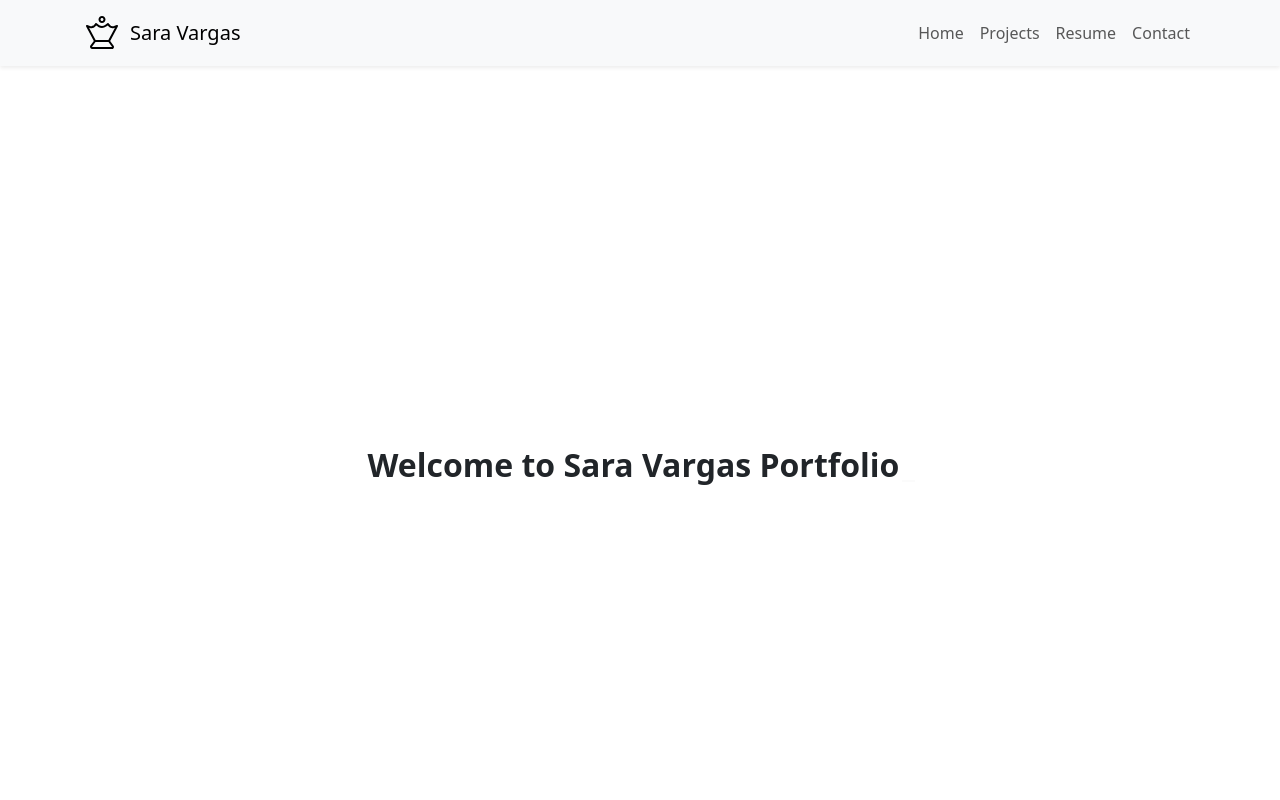
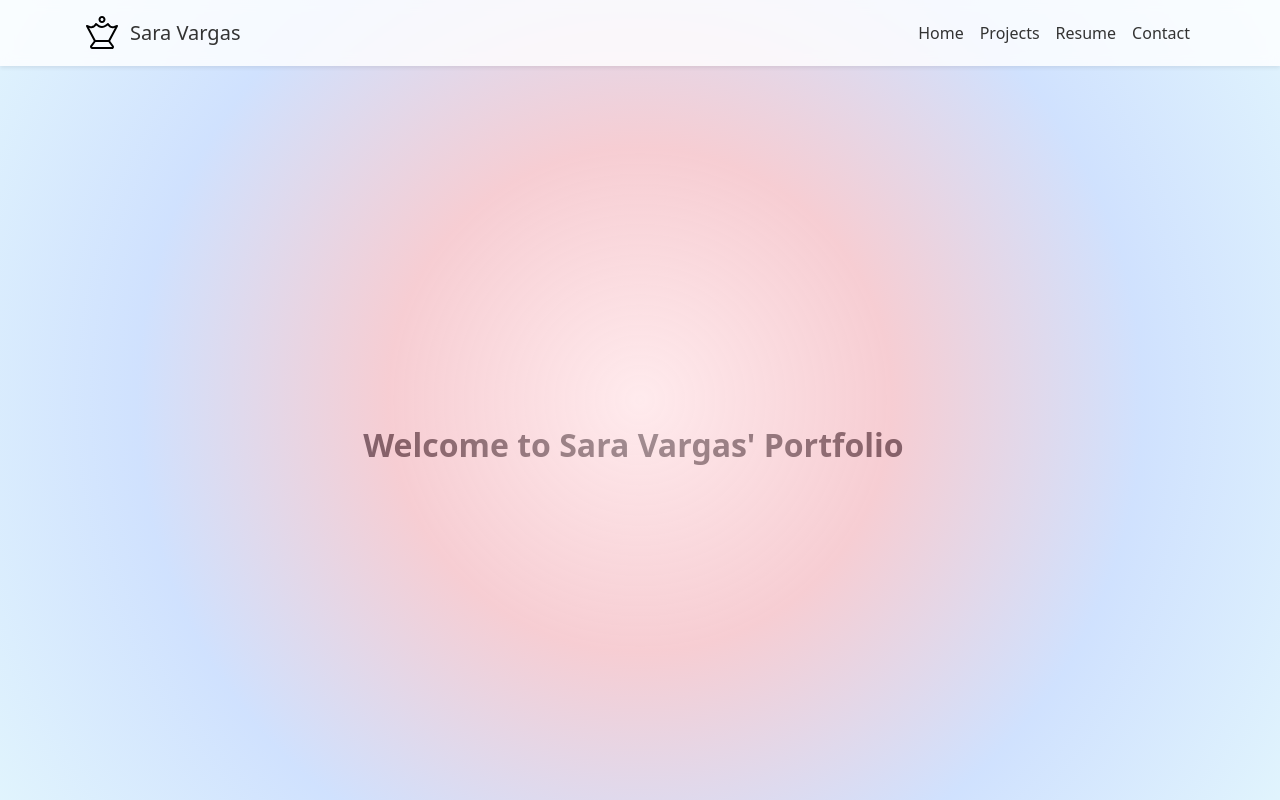
Before and after one commit to saravargas88/personal-website, a React (Vite) app in the folder sarawebsite/: page / in a window 1280 px wide. Shown: the top 800 px of the page. Built offline with nearby package versions, Linux system fonts and the light colour scheme.

Commit message:
third commit

```diff
--- a/sarawebsite/index.html
+++ b/sarawebsite/index.html
@@ -6,8 +6,12 @@
     <meta name="viewport" content="width=device-width, initial-scale=1.0" />
     <title>Sara Vargas</title>
   </head>
+
   <body>
-    <div id="root"></div>
-    <script type="module" src="/src/main.tsx"></script>
-  </body>
+  <div class="background-container"></div>
+  <div id="root"></div>
+  <script type="module" src="/src/main.tsx"></script>
+</body>
+
+
 </html>
--- a/sarawebsite/package.json
+++ b/sarawebsite/package.json
@@ -15,6 +15,7 @@
     "react": "^19.1.1",
     "react-bootstrap": "^2.10.10",
     "react-dom": "^19.1.1",
+    "react-icons": "^5.5.0",
     "react-router-dom": "^7.9.1",
     "react-simple-typewriter": "^5.0.1"
   },
--- a/sarawebsite/src/App.css
+++ b/sarawebsite/src/App.css
@@ -1,10 +1,17 @@
 #root {
-  max-width: 1280px;
-  margin: 0 auto;
-  padding: 65px;
+  position: relative;
+  z-index: 1;
   text-align: center;
   width: 100%;
+  padding : 45px;
+  height: 100%;
+}
 
+html, body {
+  margin: 0;
+  padding: 0;
+  background: none; /* or transparent */
+  height: 100%;
 }
 
 .logo {
@@ -42,11 +49,11 @@
 .read-the-docs {
   color: #888;
 }
-.navbar-custom {
+.navbar-custom  {
   background: linear-gradient(
     90deg,
-    rgba(252, 234, 187, 0.8) 0%,   /* #fceabb with 80% opacity */
-    rgba(248, 181, 0, 0.8) 100%    /* #f8b500 with 80% opacity */
+    rgba(255, 255, 255, 0.8) 0%,   /* #fceabb with 80% opacity */
+    rgba(255, 255, 255, 0.8) 100%    /* #f8b500 with 80% opacity */
   );
   backdrop-filter: blur(6px); /* optional frosted glass effect */
   -webkit-backdrop-filter: blur(6px); /* Safari support */
@@ -61,6 +68,14 @@
   color: #000 !important;
 }
 
+footer{
+  margin-top: 20px;
+  background: linear-gradient(
+    90deg,
+    rgba(255, 255, 255, 0.8) 0%,   /* #fceabb with 80% opacity */
+    rgba(255, 255, 255, 0.8) 100%    /* #f8b500 with 80% opacity */
+  );
+}
 
 
 .background-container {
@@ -69,11 +84,5 @@
   left: 0;
   width: 100%;
   height: 100%;
-  overflow: hidden;
-  z-index: -1; /* stays BEHIND other content */
+  z-index: 0; /* sits behind root */
 }
-
-.content-container {
-  position: relative;
-  z-index: 1;
-}
--- a/sarawebsite/src/App.tsx
+++ b/sarawebsite/src/App.tsx
@@ -36,6 +36,8 @@ function App() {
             <Route path="/contact" element={<Contact />} />
             </Routes>
       </div>
+
+      <Footer />
     </BrowserRouter>
     )
 
--- a/sarawebsite/src/components/Contact/contact.tsx
+++ b/sarawebsite/src/components/Contact/contact.tsx
@@ -1,7 +1,41 @@
-
+import { Container, Row, Col, Card } from "react-bootstrap";
+import { AiFillGithub, AiOutlineMail } from "react-icons/ai";
 
 export default function Contact() {
   return (
-    <div>Contact</div>
-  )
+    <Container fluid className="py-5">
+      <h1 className="text-center mb-4">Contact Me</h1>
+      <Row className="justify-content-center">
+        {/* Email Card */}
+        <Col md={5} className="mb-3">
+          <Card className="shadow-sm border-0 h-100 text-center">
+            <Card.Body>
+              <AiOutlineMail size={40} className="mb-3 text-primary" />
+              <Card.Title>Email</Card.Title>
+              <Card.Text>
+                You can reach me at{" "}
+                <a href="mailto:ql2221@nyu.edu">ql2221@nyu.edu</a>
+              </Card.Text>
+            </Card.Body>
+          </Card>
+        </Col>
+
+        {/* GitHub Card */}
+        <Col md={5} className="mb-3">
+          <Card className="shadow-sm border-0 h-100 text-center">
+            <Card.Body>
+              <AiFillGithub size={40} className="mb-3 text-dark" />
+              <Card.Title>GitHub</Card.Title>
+              <Card.Text>
+                You can find my projects on{" "}
+                <a href="https://github.com/QiLiu6" target="_blank" rel="noopener noreferrer">
+                  GitHub
+                </a>
+              </Card.Text>
+            </Card.Body>
+          </Card>
+        </Col>
+      </Row>
+    </Container>
+  );
 }
--- a/sarawebsite/src/components/Home/home.tsx
+++ b/sarawebsite/src/components/Home/home.tsx
@@ -4,6 +4,7 @@ import { Typewriter } from "react-simple-typewriter";
 
 export default function Home() {
   return (
+    <div>
     <div
       style={{
         height: "100vh",
@@ -15,7 +16,7 @@ export default function Home() {
       }}
     >
       <Typewriter
-        words={["Welcome to Sara Vargas Portfolio"]}
+        words={["Welcome to Sara Vargas' Portfolio"]}
         cursor
         cursorStyle="_"
         typeSpeed={80}
@@ -23,5 +24,18 @@ export default function Home() {
         delaySpeed={1000}
       />
     </div>
+
+
+      <h1>
+        About Me
+      </h1>
+      <p>
+        I'm Sara Vargas, a passionate software developer with a love for creating innovative solutions. With experience in full-stack development, I enjoy working on projects that challenge me to learn and grow. Welcome to my portfolio!
+      </p>
+
+
+    </div>
+
+
   );
 }
--- a/sarawebsite/src/components/footer.tsx
+++ b/sarawebsite/src/components/footer.tsx
@@ -1,7 +1,54 @@
+/*
+Component defintino script for FOOTER:
+- contains links to social media and copyright info
+- will be at the bottom of the page
+
+*/
 
 
+import { Container, Row, Col } from "react-bootstrap";
+import { AiFillGithub } from "react-icons/ai";
+import { FaLinkedinIn } from "react-icons/fa";
+
 export default function Footer() {
+  let date = new Date();
+  let year = date.getFullYear();
+
   return (
-    <div></div>
-  )
+    <footer className="bg-light text-muted py-3">
+      <Container>
+        <Row className="align-items-center">
+          {/* Left side - Designer info */}
+          <Col md={4} className="text-start">
+            <small>Designed and Developed by Sara Vargas</small>
+          </Col>
+
+          {/* Center - Copyright */}
+          <Col md={4} className="text-center">
+            <small>Copyright © {year} SV</small>
+          </Col>
+
+          {/* Right side - Social icons */}
+          <Col md={4} className="text-end">
+            <a
+              href="https://github.com/QiLiu6"
+              className="text-muted me-3"
+              target="_blank"
+              rel="noopener noreferrer"
+            >
+              <AiFillGithub size={20} />
+            </a>
+            <a
+              href="https://linkedin.com/"
+              className="text-muted"
+              target="_blank"
+              rel="noopener noreferrer"
+            >
+              <FaLinkedinIn size={20} />
+            </a>
+          </Col>
+        </Row>
+      </Container>
+    </footer>
+  );
 }
--- a/sarawebsite/src/components/navbar.tsx
+++ b/sarawebsite/src/components/navbar.tsx
@@ -10,14 +10,13 @@ export default function NavBar() {
 
   return (
     <Navbar
-  expanded={expanded}
-  onToggle={(isExpanded) => setExpanded(isExpanded)}
-  expand="md"
-  bg="light"
-  variant="light"
-  fixed="top"
-  className="shadow-sm"
->
+    expanded={expanded}
+    onToggle={(isExpanded) => setExpanded(isExpanded)}
+    expand="md"
+    fixed="top"
+    className="shadow-sm navbar-custom"
+  >
+
 
       <Container>
         {/* Brand / Logo */}
```
Also changed, not shown: 1 other file (tests, documents, lock files or other folders).
